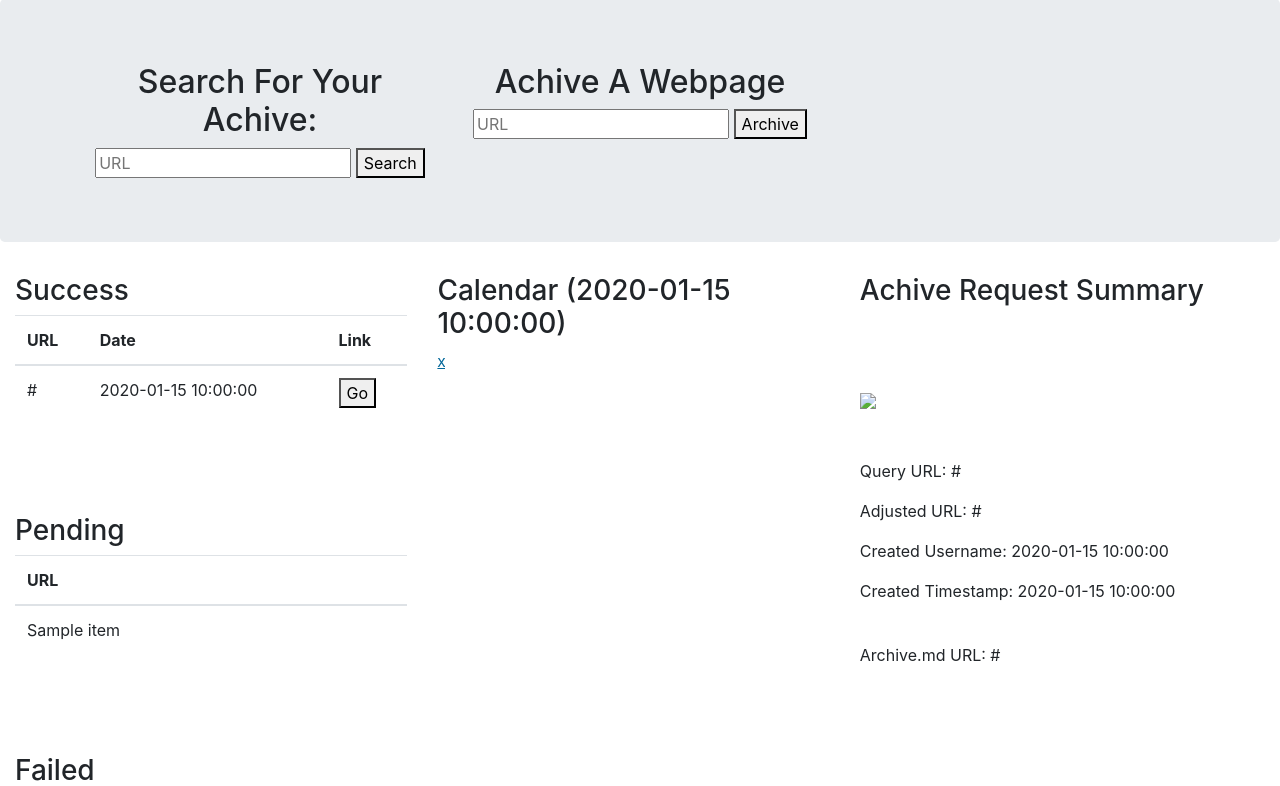
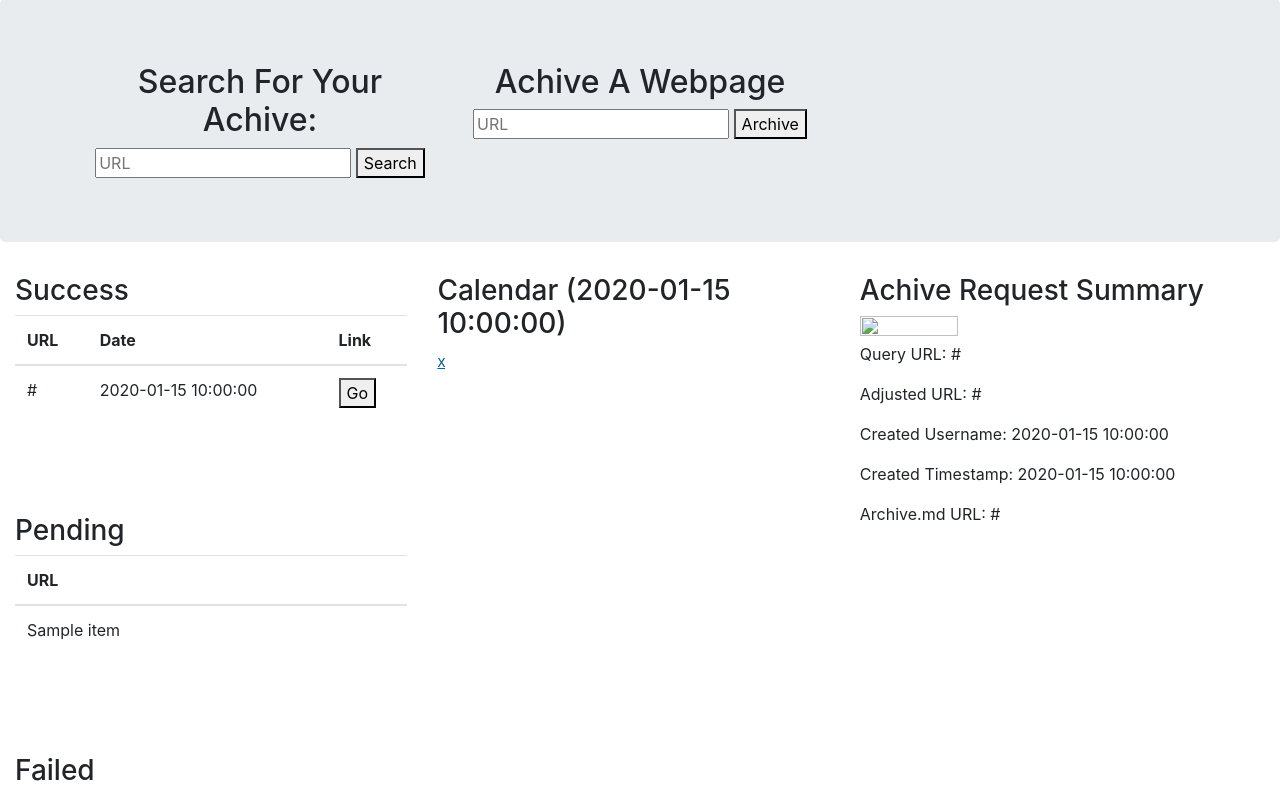
Before and after one commit to lichen-liu/ark, a Flask app: template ark_app/templates/user_welcome.html in a window 1280 px wide. Shown: the part 87-873 px from the top of the page. Run offline with Flask 2, Linux system fonts and the light colour scheme; the template is opened without the code that fills it: most values are stand-ins (such as "Sample title", 1, 10 or a date in 2020); parts of the project's set-up code (start-up, migrations or seed data) failed here and were passed over; some libraries are stand-ins or nearby versions.

Commit message:
change picture ratio

```diff
--- a/ark_app/templates/user_welcome.html
+++ b/ark_app/templates/user_welcome.html
@@ -119,23 +119,17 @@
     </div>
 
     <div class="col">
-
+        <div class="image_content">
             <h3 class= "webpage_image_title" >Achive Request Summary</h3>
             {% if url_archive_info %}
-            <br>
-            <br>
-            <br>
-            <img src={{url_archive_info.screenshot_url}}>
-            <br>
-            <br>
-            <br>
+            <img class = "webpage_image" src={{url_archive_info.screenshot_url}}>
             <p>Query URL: {{url_archive_info.query_url}}</p>
             <p>Adjusted URL: {{url_archive_info.adjusted_url}}</p>
             <p>Created Username: {{url_archive_info.created_username}}</p>
             <p>Created Timestamp: {{url_archive_info.created_timestamp}}</p>
-            <br>
         <p>Archive.md URL: {{url_archive_info.archivemd_url}}</p>
             {% endif %}
+        </div>
     </div>
 
 
@@ -191,11 +185,6 @@
             overflow: scroll;
         }
 
-        .webpage_image_div {
-            height: 100%;
-            width : 100%;
-        }
-
         .webpage_image {
             height: 100%;
             width: 100%;
@@ -206,9 +195,19 @@
             height: 240px;
             overflow: auto;
         }
-.table-wrapper-scroll-y {
-display: block;
-}
+        .table-wrapper-scroll-y {
+            display: block;
+        }
+
+        .image_content {
+          height: 50%;
+          width: 100%;
+        }
+
+        .webpage_image {
+            height: 50%;
+            width: 50%;
+        }
 </style>
 
 
```
